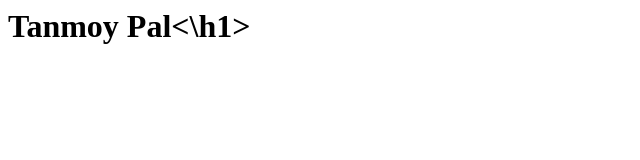
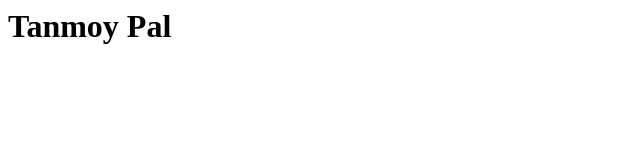
Before and after one commit to 8tanmoy/8tanmoy.github.io, a plain HTML site: page index.html in a window 1280 px wide. Shown: the whole page, without its empty margins (0-640 px from the left). Drawn offline with Linux system fonts and the light colour scheme.

Commit message:
update index name

```diff
--- a/index.html
+++ b/index.html
@@ -1 +1 @@
-<h1>Tanmoy Pal<\h1>
+<h1>Tanmoy Pal</h1>
```
